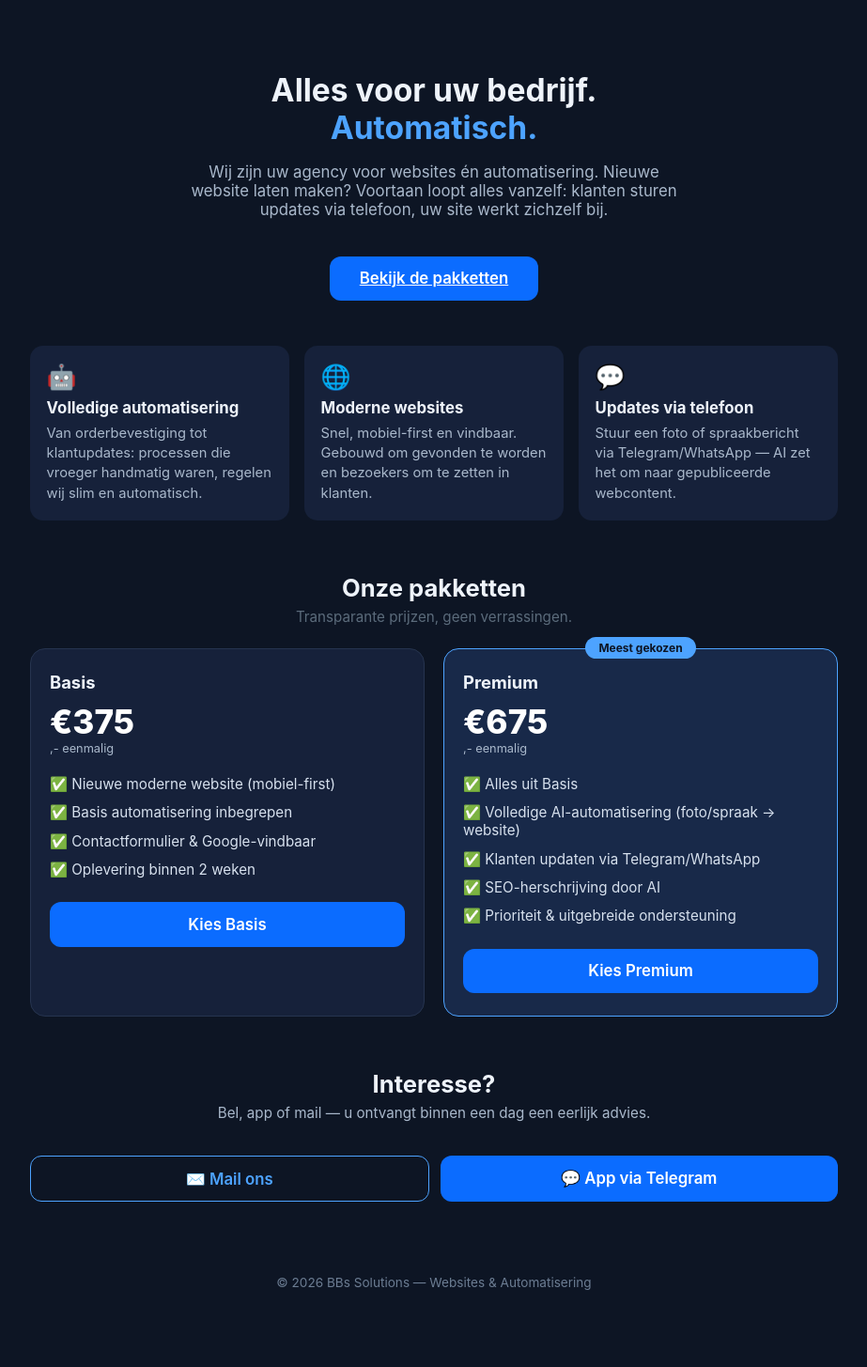
After one commit to BBsSolutions-Hosting-FreemiumApps/nieuw-test-vibe, a FastAPI app: template app/templates/site.html in a window 1280 px wide. The commit adds this page. Shown: the whole page at 94% size, without its empty margins (178-1101 px from the left). Run offline with FastAPI, Linux system fonts and the light colour scheme; the template is opened without the code that fills it, so the values that code supplies are empty.

Commit message:
Voeg agency-landingspagina toe op de homepage
- Mobiel-first one-pager: hero, USP's (automatisering, websites, updates via telefoon)
- Prijaskaarten: Basis €375 en Premium €675
- Contact-CTA's (mail + Telegram), donker modern design
- Nieuwe test voor de homepage

Co-authored-by: BenjaminSmitBBsS <BenjaminSmitBBsS@users.noreply.github.com>

```diff
--- a/app/main.py
+++ b/app/main.py
@@ -1,7 +1,7 @@
 from fastapi import FastAPI
 from fastapi.staticfiles import StaticFiles
 
-from app.api import edit, health, telegram_webhook
+from app.api import edit, health, site, telegram_webhook
 from app.config import get_settings
 from app.db import create_all
 from app.services.storage import ensure_media_dir
@@ -11,6 +11,7 @@ app = FastAPI(title="Content Motor", version="0.1.0")
 app.include_router(health.router)
 app.include_router(telegram_webhook.router)
 app.include_router(edit.router)
+app.include_router(site.router)
 
 
 @app.on_event("startup")
--- /dev/null
+++ b/app/templates/site.html
@@ -0,0 +1,75 @@
+<!DOCTYPE html>
+<html lang="nl">
+<head>
+<meta charset="utf-8">
+<meta name="viewport" content="width=device-width, initial-scale=1, viewport-fit=cover">
+<title>BBs Solutions — Websites &amp; Automatisering</title>
+<meta name="description" content="Agency voor websites en automatisering: nieuwe website inclusief automatisering vanaf €375.">
+<link rel="stylesheet" href="/static/style.css">
+</head>
+<body class="site">
+
+<main class="wrap site-wrap">
+
+  <section class="hero">
+    <h1>Alles voor uw bedrijf.<br><span class="accent">Automatisch.</span></h1>
+    <p class="sub">Wij zijn uw agency voor websites én automatisering. Nieuwe website laten maken? Voortaan loopt alles vanzelf: klanten sturen updates via telefoon, uw site werkt zichzelf bij.</p>
+    <a class="primary cta" href="#aanbod">Bekijk de pakketten</a>
+  </section>
+
+  <section class="usps">
+    <div class="usp"><span class="ico">🤖</span><h3>Volledige automatisering</h3><p>Van orderbevestiging tot klantupdates: processen die vroeger handmatig waren, regelen wij slim en automatisch.</p></div>
+    <div class="usp"><span class="ico">🌐</span><h3>Moderne websites</h3><p>Snel, mobiel-first en vindbaar. Gebouwd om gevonden te worden en bezoekers om te zetten in klanten.</p></div>
+    <div class="usp"><span class="ico">💬</span><h3>Updates via telefoon</h3><p>Stuur een foto of spraakbericht via Telegram/WhatsApp — AI zet het om naar gepubliceerde webcontent.</p></div>
+  </section>
+
+  <section id="aanbod" class="pricing">
+    <h2>Onze pakketten</h2>
+    <p class="sub">Transparante prijzen, geen verrassingen.</p>
+
+    <div class="price-cards">
+      <div class="price-card">
+        <h3>Basis</h3>
+        <div class="price">€375<span class="per">,- eenmalig</span></div>
+        <ul>
+          <li>✅ Nieuwe moderne website (mobiel-first)</li>
+          <li>✅ Basis automatisering inbegrepen</li>
+          <li>✅ Contactformulier &amp; Google-vindbaar</li>
+          <li>✅ Oplevering binnen 2 weken</li>
+        </ul>
+        <a class="primary" href="#contact">Kies Basis</a>
+      </div>
+
+      <div class="price-card featured">
+        <div class="badge">Meest gekozen</div>
+        <h3>Premium</h3>
+        <div class="price">€675<span class="per">,- eenmalig</span></div>
+        <ul>
+          <li>✅ Alles uit Basis</li>
+          <li>✅ Volledige AI-automatisering (foto/spraak → website)</li>
+          <li>✅ Klanten updaten via Telegram/WhatsApp</li>
+          <li>✅ SEO-herschrijving door AI</li>
+          <li>✅ Prioriteit &amp; uitgebreide ondersteuning</li>
+        </ul>
+        <a class="primary" href="#contact">Kies Premium</a>
+      </div>
+    </div>
+  </section>
+
+  <section id="contact" class="contact">
+    <h2>Interesse?</h2>
+    <p class="sub">Bel, app of mail — u ontvangt binnen een dag een eerlijk advies.</p>
+    <div class="contact-btns">
+      <a class="primary ghost" href="mailto:info@bbssolutions.nl">✉️ Mail ons</a>
+      <a class="primary" href="https://t.me/jouwbot">💬 App via Telegram</a>
+    </div>
+  </section>
+
+  <footer class="footer">
+    <p>© <span id="year"></span> BBs Solutions — Websites &amp; Automatisering</p>
+  </footer>
+
+</main>
+<script>document.getElementById('year').textContent = new Date().getFullYear();</script>
+</body>
+</html>
--- a/static/style.css
+++ b/static/style.css
@@ -50,3 +50,38 @@ header h1 { font-size: 1.5rem; margin: 0.5rem 0 0.25rem; }
 }
 .primary:active { background: #0958c8; }
 .empty { text-align: center; color: #5b6b7b; padding: 2rem 0; }
+
+/* ===== Agency landingspagina ===== */
+body.site { background: #0d1524; color: #eef3fa; }
+.site-wrap { max-width: 900px; }
+.hero { text-align: center; padding: 3.5rem 0 2rem; }
+.hero h1 { font-size: 2.1rem; line-height: 1.2; margin: 0 0 1rem; }
+.hero .sub { font-size: 1.05rem; color: #a9b8cb; max-width: 34rem; margin: 0 auto 1.5rem; }
+.accent { color: #4da3ff; }
+.cta { display: inline-block; width: auto; padding: 0.85rem 2rem; }
+.usps { display: grid; grid-template-columns: 1fr; gap: 1rem; padding: 1rem 0 2.5rem; }
+@media (min-width: 700px) { .usps { grid-template-columns: repeat(3, 1fr); } }
+.usp { background: #16213a; border-radius: 14px; padding: 1.1rem; }
+.usp .ico { font-size: 1.6rem; }
+.usp h3 { font-size: 1.05rem; margin: 0.5rem 0 0.4rem; }
+.usp p { margin: 0; color: #a9b8cb; font-size: 0.92rem; line-height: 1.45; }
+.pricing { padding: 1rem 0 2.5rem; text-align: center; }
+.pricing h2, .contact h2 { font-size: 1.6rem; margin: 0 0 0.4rem; }
+.price-cards { display: grid; grid-template-columns: 1fr; gap: 1.25rem; margin-top: 1.5rem; text-align: left; }
+@media (min-width: 700px) { .price-cards { grid-template-columns: 1fr 1fr; } }
+.price-card { position: relative; background: #16213a; border-radius: 16px; padding: 1.5rem 1.25rem; border: 1px solid #26344f; }
+.price-card.featured { border-color: #4da3ff; background: #182949; }
+.badge { position: absolute; top: -0.8rem; left: 50%; transform: translateX(-50%); background: #4da3ff; color: #0d1524; font-size: 0.75rem; font-weight: 700; padding: 0.25rem 0.9rem; border-radius: 999px; }
+.price-card h3 { margin: 0; font-size: 1.15rem; }
+.price { font-size: 2.2rem; font-weight: 800; margin: 0.6rem 0 1rem; color: #fff; }
+.price .per { display: block; font-size: 0.8rem; font-weight: 400; color: #a9b8cb; }
+.price-card ul { list-style: none; margin: 0 0 1.25rem; padding: 0; }
+.price-card li { padding: 0.35rem 0; font-size: 0.95rem; color: #d7e1ee; }
+.price-card .primary { display: block; text-align: center; text-decoration: none; }
+.contact { text-align: center; padding: 1rem 0 2rem; }
+.contact .sub { color: #a9b8cb; }
+.contact-btns { display: flex; flex-direction: column; gap: 0.75rem; margin-top: 1.25rem; }
+@media (min-width: 700px) { .contact-btns { flex-direction: row; justify-content: center; } }
+.contact-btns .primary { display: block; text-decoration: none; padding: 0.85rem 1.5rem; }
+.primary.ghost { background: transparent; border: 1px solid #4da3ff; color: #4da3ff; }
+.footer { text-align: center; color: #6c7d93; font-size: 0.85rem; padding: 2rem 0 3rem; }
```
Also changed, not shown: app/api/site.py (added, +11 -0 lines), tests/test_homepage.py (added, +6 -0 lines).
